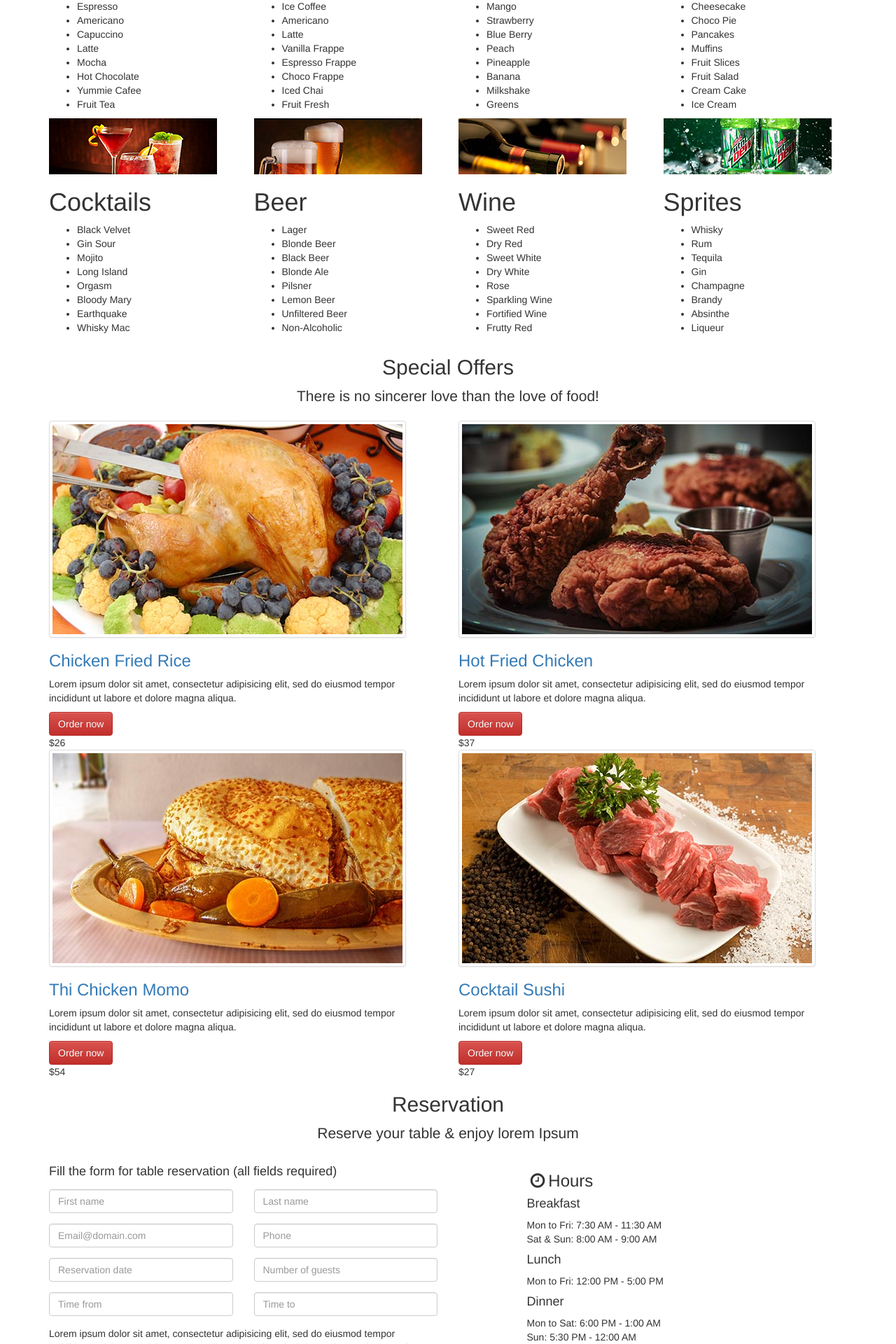
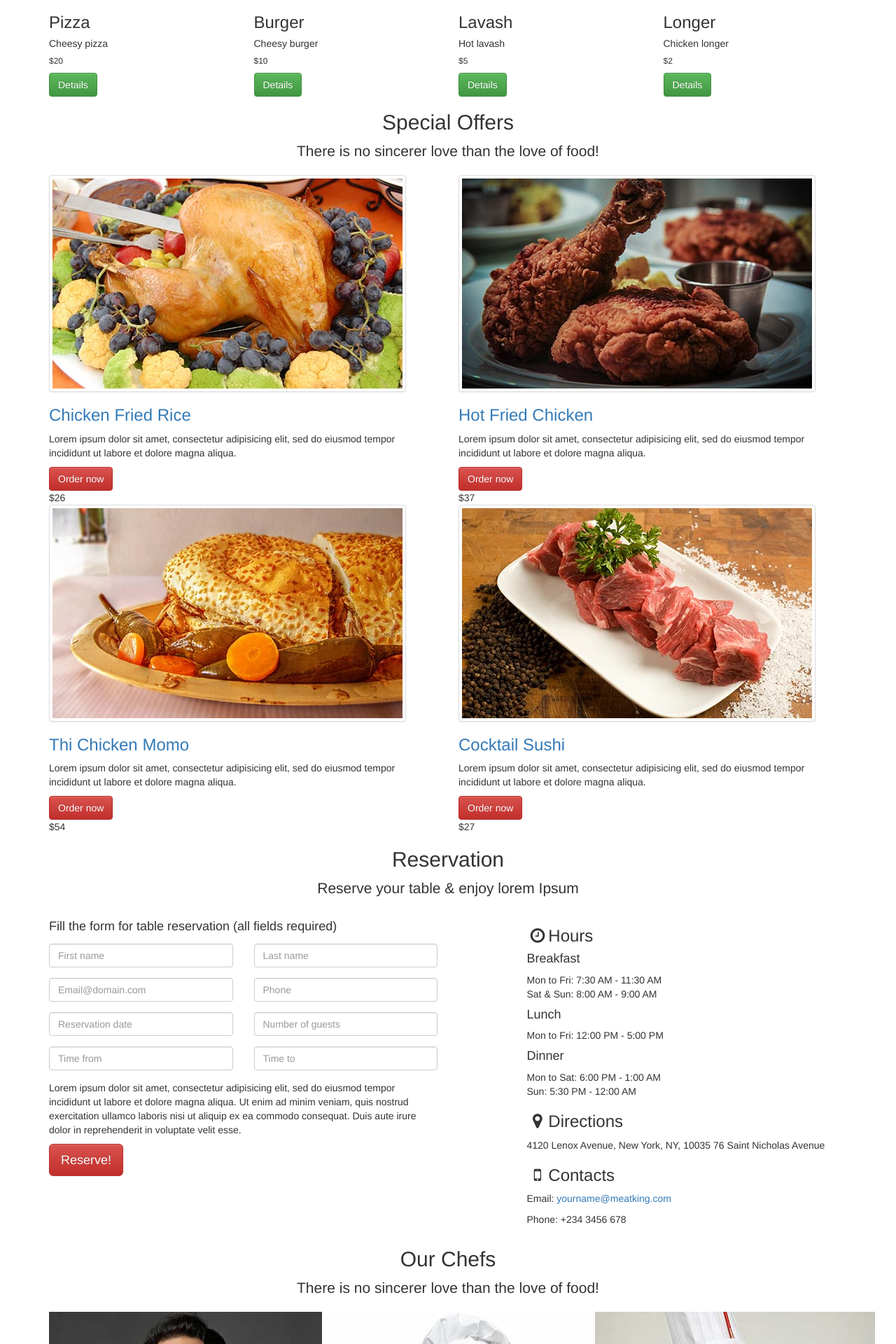
Before and after one commit to Ibrohim98/website, a Django app: page /food/ in a window 1280 px wide. Shown: the part 1412-3332 px from the top of the page at 70% size. Run offline with Django 3.2, Linux system fonts and the light colour scheme; data comes from the database, SQL or seed files in the repository; some libraries are stand-ins or nearby versions.

Commit message:
some changes

```diff
--- a/mysite/food/templates/food/index.html
+++ b/mysite/food/templates/food/index.html
@@ -117,136 +117,21 @@
             <h2 class="section-title text-center">Food Menu</h2>
             <p class="lead main text-center">There is no sincerer love than the love of food!</p>
                 <div class="row">
-                <div class="col-sm-3 col-md-3">
-                    <div class="menu-images "><img src="/static/img/menu/hot-drinks.png" alt="Hot Drinks"></div>
-                    <div class="menu-titles"><h1 class="">Hot drinks</h1></div>
-                    <div class="menu-items ">
-                        <ul>
-                            <li>Espresso</li>
-                            <li>Americano</li>
-                            <li>Capuccino</li>
-                            <li>Latte</li>
-                            <li>Mocha</li>
-                            <li>Hot Chocolate</li>
-                            <li>Yummie Cafee</li>
-                            <li>Fruit Tea</li>
-                        </ul>
+                {% for item in item_list %}
+                    <div class="col-sm-3 col-md-3">
+                        <div class="menu-images">
+                            <img class="card", height=150px, width=250px, src="{{ item.item_image }}">
+                        </div>
+                        <div class="menu-titles">
+                            <h3>{{item.item_name}}</h3>
+                        </div>
+                        <div class="menu-items">
+                            <h5>{{item.item_desc}}</h5>
+                            <h6> ${{item.item_price}} </h6>
+                            <a href="{% url 'food:detail' item.id %}", class="btn btn-success">Details</a>
+                        </div>
                     </div>
-                </div>
-                <div class="col-sm-3 col-md-3">
-                    <div class="menu-images "><img src="/static/img/menu/ice-drinks.png" alt="Ice Drinks"></div>
-                    <div class="menu-titles"><h1 class="">Ice drinks</h1></div>
-                    <div class="menu-items ">
-                        <ul>
-                            <li>Ice Coffee</li>
-                            <li>Americano</li>
-                            <li>Latte</li>
-                            <li>Vanilla Frappe</li>
-                            <li>Espresso Frappe</li>
-                            <li>Choco Frappe</li>
-                            <li>Iced Chai</li>
-                            <li>Fruit Fresh</li>
-                        </ul>
-                    </div>
-                </div>
-                <div class="col-sm-3 col-md-3">
-                    <div class="menu-images "><img src="/static/img/menu/smoothies.png" alt="Smoothies"></div>
-                    <div class="menu-titles"><h1 class="">Smoothies</h1></div>
-                    <div class="menu-items ">
-                        <ul>
-                            <li>Mango</li>
-                            <li>Strawberry</li>
-                            <li>Blue Berry</li>
-                            <li>Peach</li>
-                            <li>Pineapple</li>
-                            <li>Banana</li>
-                            <li>Milkshake</li>
-                            <li>Greens</li>
-                        </ul>
-                    </div>
-                </div>
-                <div class="col-sm-3 col-md-3">
-                    <div class="menu-images "><img src="/static/img/menu/deserts.png" alt="Deserts"></div>
-                    <div class="menu-titles"><h1 class="">Deserts</h1></div>
-                    <div class="menu-items ">
-                        <ul>
-                            <li>Cheesecake</li>
-                            <li>Choco Pie</li>
-                            <li>Pancakes</li>
-                            <li>Muffins</li>
-                            <li>Fruit Slices</li>
-                            <li>Fruit Salad</li>
-                            <li>Cream Cake</li>
-                            <li>Ice Cream</li>
-                        </ul>
-                    </div>
-                </div>
-            </div>
-            <div class="row">
-                <div class="col-sm-3 col-md-3">
-                    <div class="menu-images "><img src="/static/img/menu/cocktails.png" alt="Hot Drinks"></div>
-                    <div class="menu-titles"><h1 class="">Cocktails</h1></div>
-                    <div class="menu-items ">
-                        <ul>
-                            <li>Black Velvet</li>
-                            <li>Gin Sour</li>
-                            <li>Mojito</li>
-                            <li>Long Island</li>
-                            <li>Orgasm</li>
-                            <li>Bloody Mary</li>
-                            <li>Earthquake</li>
-                            <li>Whisky Mac</li>
-                        </ul>
-                    </div>
-                </div>
-                <div class="col-sm-3 col-md-3">
-                    <div class="menu-images "><img src="/static/img/menu/beer.png" alt="Ice Drinks"></div>
-                    <div class="menu-titles"><h1 class="">Beer</h1></div>
-                    <div class="menu-items ">
-                        <ul>
-                            <li>Lager</li>
-                            <li>Blonde Beer</li>
-                            <li>Black Beer</li>
-                            <li>Blonde Ale</li>
-                            <li>Pilsner</li>
-                            <li>Lemon Beer</li>
-                            <li>Unfiltered Beer</li>
-                            <li>Non-Alcoholic</li>
-                        </ul>
-                    </div>
-                </div>
-                <div class="col-sm-3 col-md-3">
-                    <div class="menu-images "><img src="/static/img/menu/wine.png" alt="Smoothies"></div>
-                    <div class="menu-titles"><h1 class="">Wine</h1></div>
-                    <div class="menu-items ">
-                        <ul>
-                            <li>Sweet Red</li>
-                            <li>Dry Red</li>
-                            <li>Sweet White</li>
-                            <li>Dry White</li>
-                            <li>Rose</li>
-                            <li>Sparkling Wine</li>
-                            <li>Fortified Wine</li>
-                            <li>Frutty Red</li>
-                        </ul>
-                    </div>
-                </div>
-                <div class="col-sm-3 col-md-3">
-                    <div class="menu-images "><img src="/static/img/menu/sprites.png" alt="Deserts"></div>
-                    <div class="menu-titles"><h1 class="">Sprites</h1></div>
-                    <div class="menu-items ">
-                        <ul>
-                            <li>Whisky</li>
-                            <li>Rum</li>
-                            <li>Tequila</li>
-                            <li>Gin</li>
-                            <li>Champagne</li>
-                            <li>Brandy</li>
-                            <li>Absinthe</li>
-                            <li>Liqueur</li>
-                        </ul>
-                    </div>
-                </div>
+                {% endfor %}
             </div>
         </div>
         <section class="ss-style-bottom"></section>
```
Also changed, not shown: mysite/food/templates/food/index2.html (line endings or trailing spaces).
